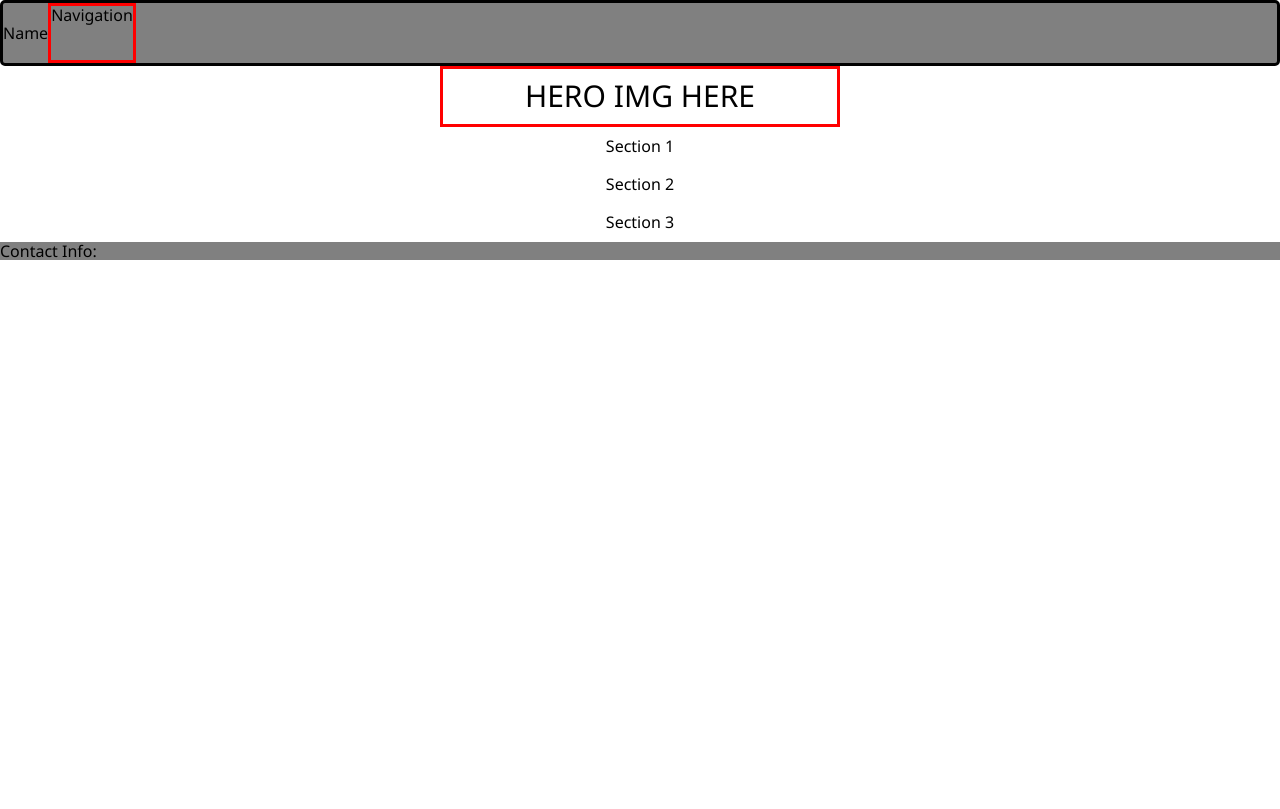
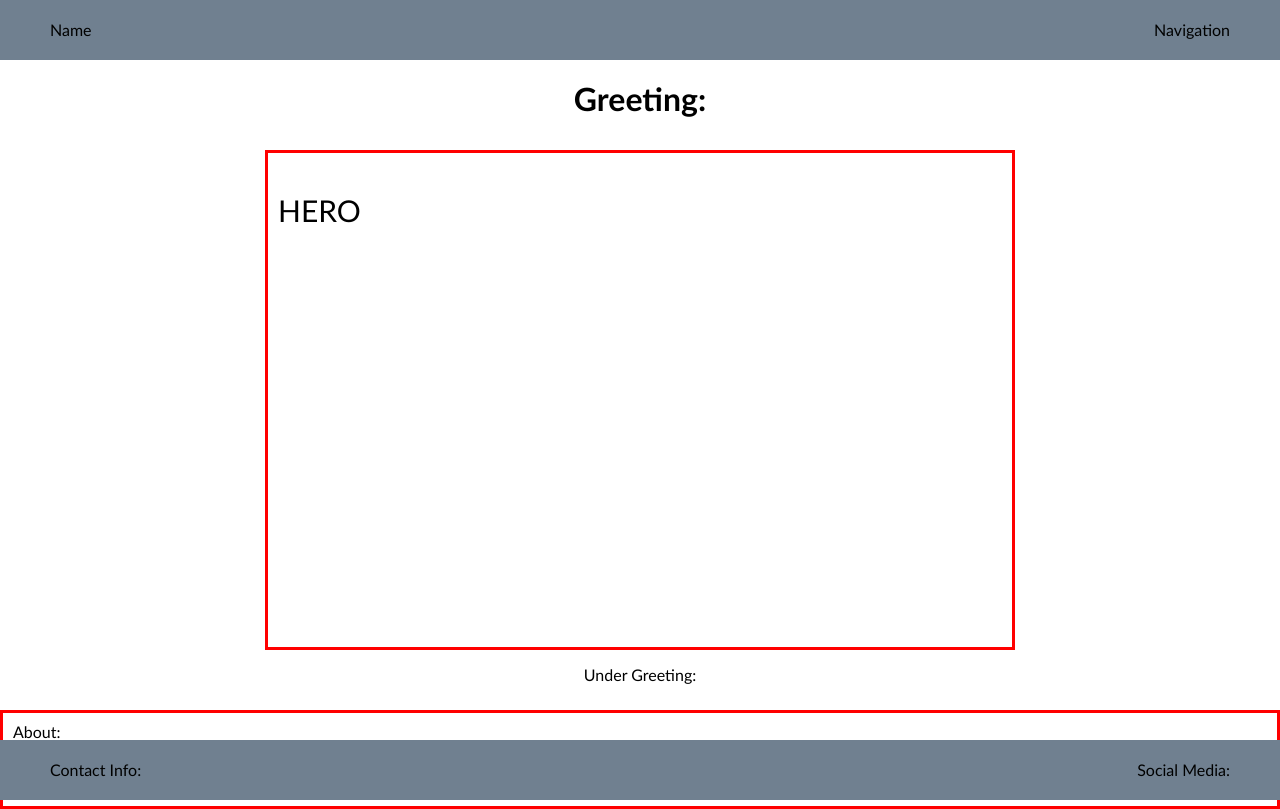
Before and after one commit to DjjimmyHD/portfolio, a plain HTML site: page index.html in a window 1280 px wide. Drawn offline with nearby package versions, Linux system fonts and the light colour scheme.

Commit message:
modified HTML and CSS

```diff
--- a/flex.css
+++ b/flex.css
@@ -4,7 +4,7 @@
 
 /* Global CSS */
   body {
-    font-family: 'Segoe UI';
+    font-family: 'Trebuchet MS';
   }
 
   main {
@@ -12,42 +12,56 @@
     flex-direction: column;
     justify-content: center;
     align-items: center;
+    margin-top: 60px;
   }
 
   nav {
     display: flex;
+    width: 100%;
+    height: 60px;
+    background: slategray;
     align-items: center;
-    background: gray;
-    border: 3px black solid;
-    border-radius: 5px;
+    position: fixed;
+    top: 0;
+    left: 0;
+  }
+
+  footer {
+    display: flex;
+    width: 100%;
+    height: 60px;
+    background: slategray;
+    align-items: center;
+    position: fixed;
+    bottom: 0;
+    left: 0;
   }
 
   header {
-      align-items: center;
-      padding: 10px;
-      width: 400px;
       text-align: center;
   }
 
-  footer {
-      display: flex;
-      align-items: center;
-      background: gray;
-  }
-
   section {
-      padding: 10px;
+    margin-top: 10px;
+    padding: 10px;
   }
 
  /* Targeted Element CSS  */
-  #navigation {
-      align-items: center;
-      justify-content: center;
-      height: 60px;
-    border: 3px red solid;
+
+  nav > #name {
+    padding-left: 50px;
+    width: 50%;
+  }
+
+  nav > #navigation {
+      padding-right: 50px;
+      width: 50%;
+      text-align: right;
   }
 
   #hero {
+      width: 750px;
+      height: 500px;
       font-size: 30px;
       border: 3px red solid;
   }
@@ -57,9 +71,22 @@
   }
 
   #about {
-
+    border: 3px red solid;
+    width: 100%;
   }
 
   #portfolio {
+    border: 3px red solid;
+    width: 100%;
+  }
 
+  #email {
+    padding-left: 50px;
+    width: 50%;
   }
+
+  #socialMedia{
+    padding-right: 50px;
+    width: 50%;
+    text-align: right;
+  }
--- a/index.html
+++ b/index.html
@@ -16,21 +16,27 @@
         <div id='navigation'>Navigation</div>
     </nav>
     <main>
-        <header id="hero">
-            HERO IMG HERE
+        <header>
+            <h1 id="greeting">Greeting:</h1>
         </header>
-        <section id="greeting">
-            Section 1
+        <section id="hero">
+            <p>HERO</p>
         </section>
+         <p>Under Greeting:</p>
         <section id="about">
-            Section 2
+            About:
         </section>
         <section id="portfolio">
-            Section 3
+            Portfolio
         </section>
     </main>
-    <footer id="contactInfo">
-        Contact Info:
+    <footer>
+        <div id="email">
+            Contact Info:
+        </div>
+        <div id="socialMedia">
+            Social Media:
+        </div>
     </footer>
 </body>
 
```
